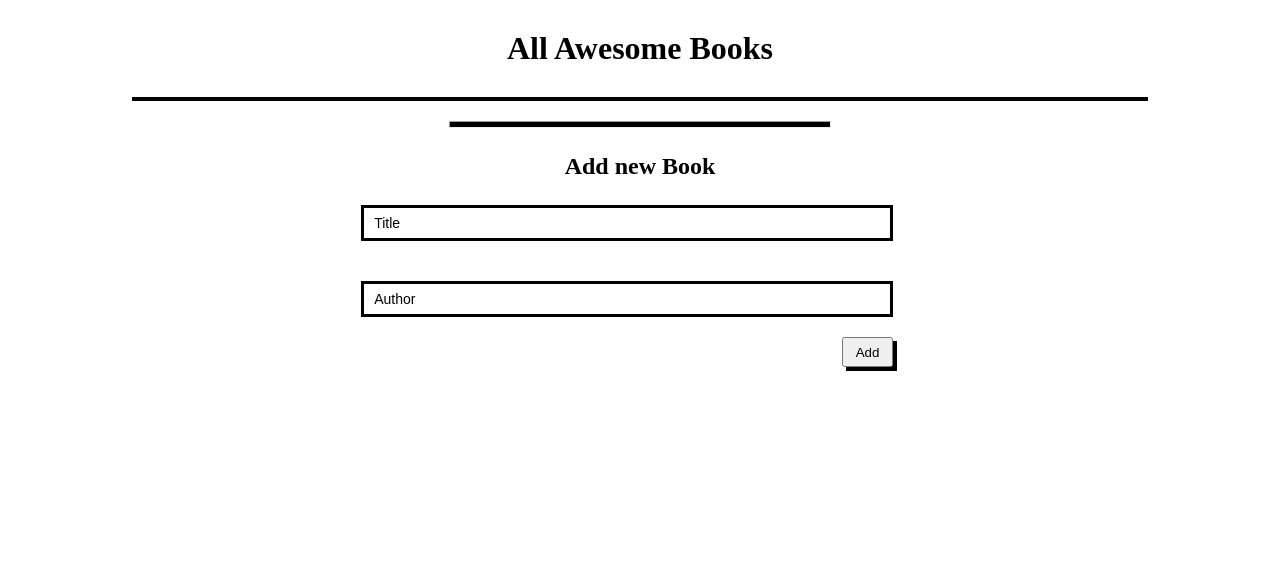
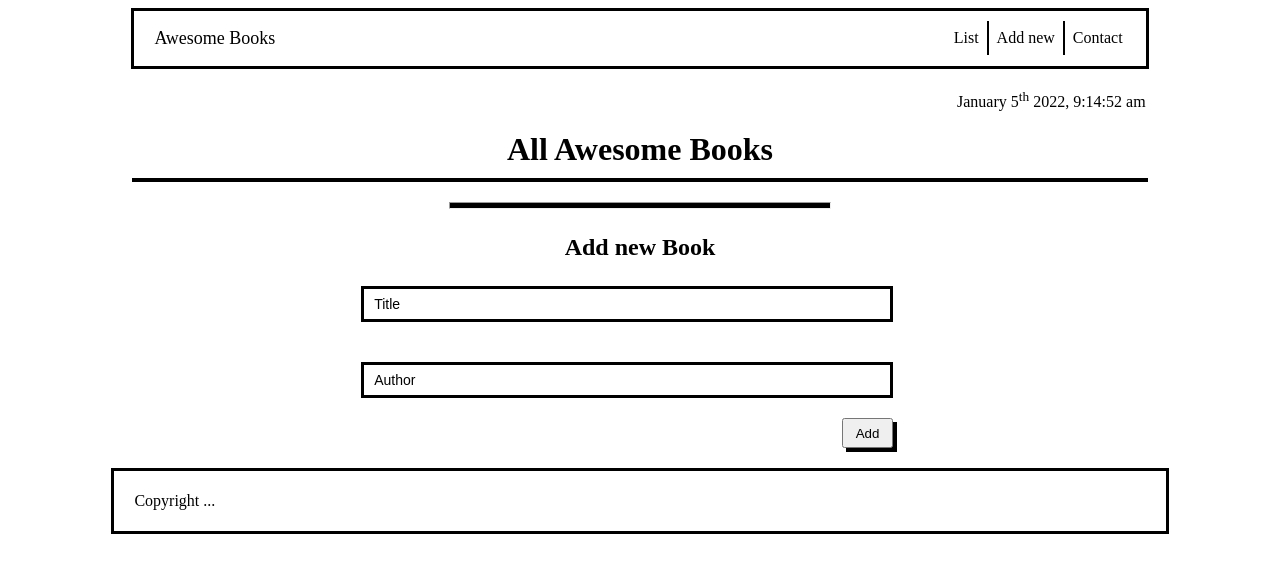
Before and after one commit to selma-belhadj/AwesomeBooksES6, a website: page index.html in a window 1280 px wide. Drawn offline with Linux system fonts and the light colour scheme.

Commit message:
Added header and footer

```diff
--- a/index.html
+++ b/index.html
@@ -10,6 +10,21 @@
 </head>
 
 <body>
+  <header>
+    <div>
+      <p><a href="#">Awesome Books</a></p>
+    </div>
+    <div>
+      <nav>
+        <ul>
+          <li><a href="">List</a></li>
+          <li><a href="">Add new</a></li>
+          <li><a href="">Contact</a></li>
+        </ul>
+      </nav>
+    </div>
+  </header>
+  <p class="todaydate"><span id="todaydate"></span>, <span id="currenttime"></span></p>
   <h1>All Awesome Books</h1>
   <ul id="listbooks"></ul>
   <hr class="separator">
@@ -19,7 +34,9 @@
     <input type="text" id="author" placeholder="Author">
     <button class="addNew" type="submit">Add</button>
   </form>
-
+  <footer>
+    <p>Copyright ...</p>
+  </footer>
   <script src="./index.js"></script>
 </body>
 
--- a/index.js
+++ b/index.js
@@ -53,8 +53,43 @@ class Books {
    }
 }
 
+const returnSufixDate = (digit) => {
+  const toArray = digit.toString().split('');
+  const toCheck = parseInt(toArray[toArray.length - 1], 10);
+  switch (true) {
+    case toCheck === 1:
+      return 'st';
+    case toCheck === 2:
+      return 'nd';
+    case toCheck === 3:
+      return 'rd';
+    default:
+      return 'th';
+  }
+};
+
+const formatDate = () => {
+  const CurrentTime = new Date();
+  const currentHour = CurrentTime.getHours();
+  let newHour;
+  const suffix = (currentHour >= 12 && currentHour !== 0) ? 'pm' : 'am';
+  if (currentHour > 12) {
+    newHour = currentHour - 12;
+  } else if (currentHour === 0) {
+    newHour = 12;
+  } else {
+    newHour = currentHour;
+  }
+  return `${newHour}:${CurrentTime.getMinutes()}:${CurrentTime.getSeconds()} ${suffix}`;
+};
+
 (() => {
   Books.load();
+  const monthNames = ['January', 'February', 'March', 'April', 'May', 'June', 'July', 'August', 'September', 'October', 'November', 'December'];
+  document.querySelector('#todaydate').innerHTML = `${monthNames[new Date().getMonth()]} ${new Date().getDate()}<sup>${returnSufixDate(new Date().getDate())}</sup> ${new Date().getFullYear()}`;
+  setInterval(() => {
+    document.querySelector('#currenttime').innerHTML = `${formatDate()}`;
+  }, 1000);
 })();
 
 document.querySelector('#addbookform').addEventListener('submit', (e) => {
--- a/style.css
+++ b/style.css
@@ -1,4 +1,74 @@
-ul {
+header {
+  display: flex;
+  flex-direction: row;
+  justify-content: space-between;
+  width: 80%;
+  margin: auto auto 20px auto;
+  border: 3px solid black;
+}
+
+li {
+  display: flex;
+  flex-direction: row;
+  justify-content: space-between;
+  padding: 8px;
+}
+
+li p {
+  margin: 0;
+}
+
+header div:nth-child(1) {
+  width: 40%;
+}
+
+header div:nth-child(1) p {
+  margin: 17px 20px;
+}
+
+header div:nth-child(1) p a {
+  text-decoration: none;
+  color: black;
+  font-size: 18px;
+}
+
+header div:nth-child(2) {
+  width: 60%;
+}
+
+header div:nth-child(2) nav {
+  margin: 10px 15px;
+}
+
+header div:nth-child(2) ul {
+  list-style-type: none;
+  padding: 0;
+  margin: 0;
+  display: flex;
+  flex-direction: row;
+  justify-content: flex-end;
+}
+
+header div:nth-child(2) ul li {
+  border-right: 2px solid black;
+}
+
+header div:nth-child(2) ul li:last-child {
+  border-right: none;
+}
+
+header div:nth-child(2) ul li a {
+  text-decoration: none;
+  color: black;
+}
+
+.todaydate {
+  width: 80%;
+  margin: auto auto 20px auto;
+  text-align: right;
+}
+
+#listbooks {
   list-style-type: none;
   padding: 0;
   border: 2px solid black;
@@ -8,7 +78,7 @@ ul {
 
 h1 {
   width: 80%;
-  margin: 30px auto;
+  margin: 10px auto;
   text-align: center;
 }
 
@@ -18,19 +88,8 @@ h2 {
   text-align: center;
 }
 
-li {
-  display: flex;
-  flex-direction: row;
-  justify-content: space-between;
-  padding: 8px;
-}
-
-li:nth-child(odd) {
+#listbooks > li:nth-child(odd) {
   background-color: #eae8e8;
-}
-
-li p {
-  margin: 0;
 }
 
 .separator {
@@ -82,3 +141,10 @@ button {
 .success {
   background-color: #1b8003;
 }
+
+footer {
+  width: 80%;
+  margin: 20px auto;
+  border: 3px solid black;
+  padding: 5px 20px;
+}
```
